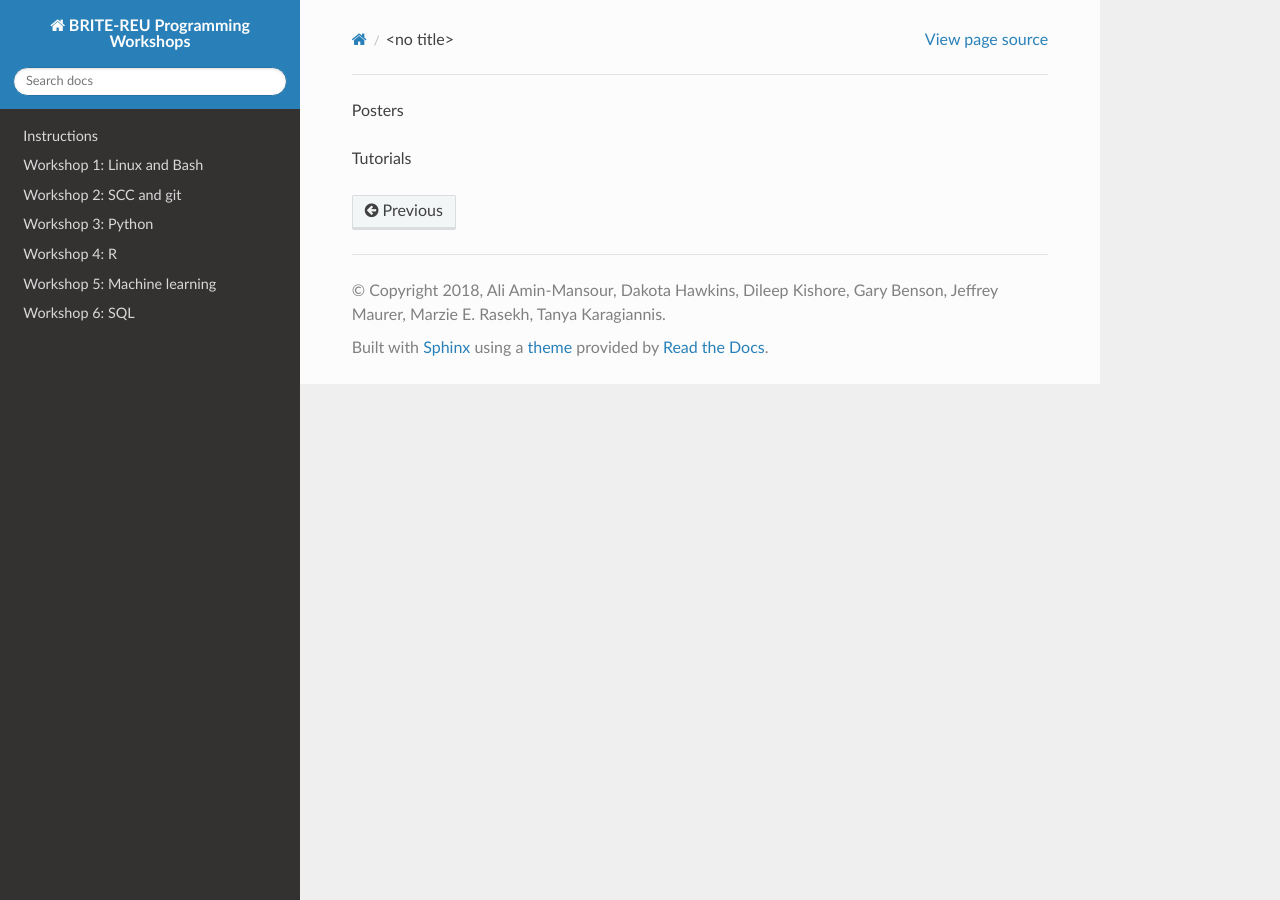
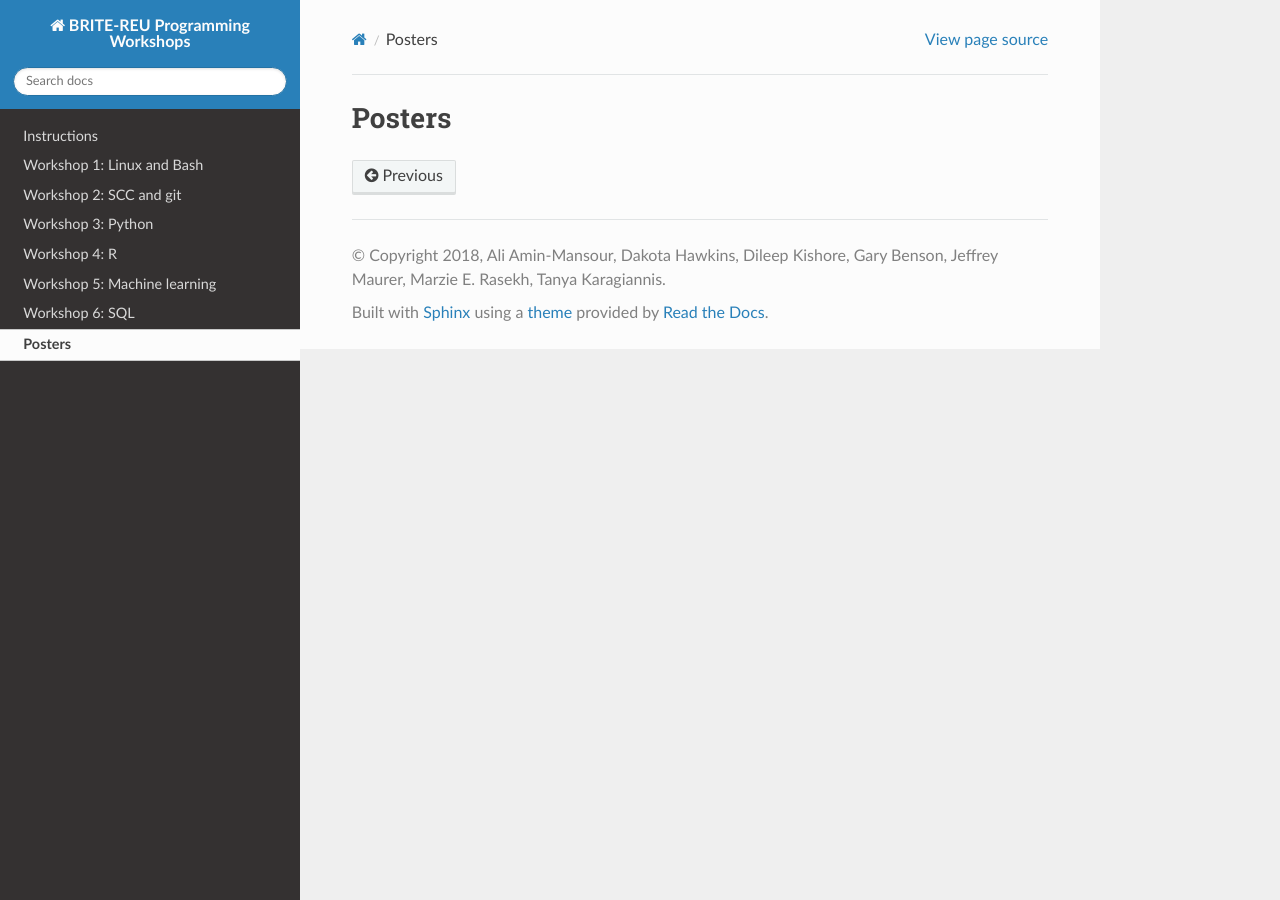
Before and after one commit to BRITE-REU/programming-workshops, a Sphinx documentation site: the page built from source/workshops/07_posters/index.rst, in a window 1280 px wide. Built offline with Sphinx 7.4.7 and the Read the Docs theme 2.0.0, drawn with Linux system fonts in a browser that asks for light colours; pages that are not in the unit, such as notebooks, are missing from menus.

Commit message:
Update index.rst

```diff
--- a/source/workshops/07_posters/index.rst
+++ b/source/workshops/07_posters/index.rst
@@ -1,6 +1,8 @@
+.. _linux_bash:
+
+============================================
 Posters
-
-Tutorials
+============================================
 
 .. toctree::
     :maxdepth: 2
```
